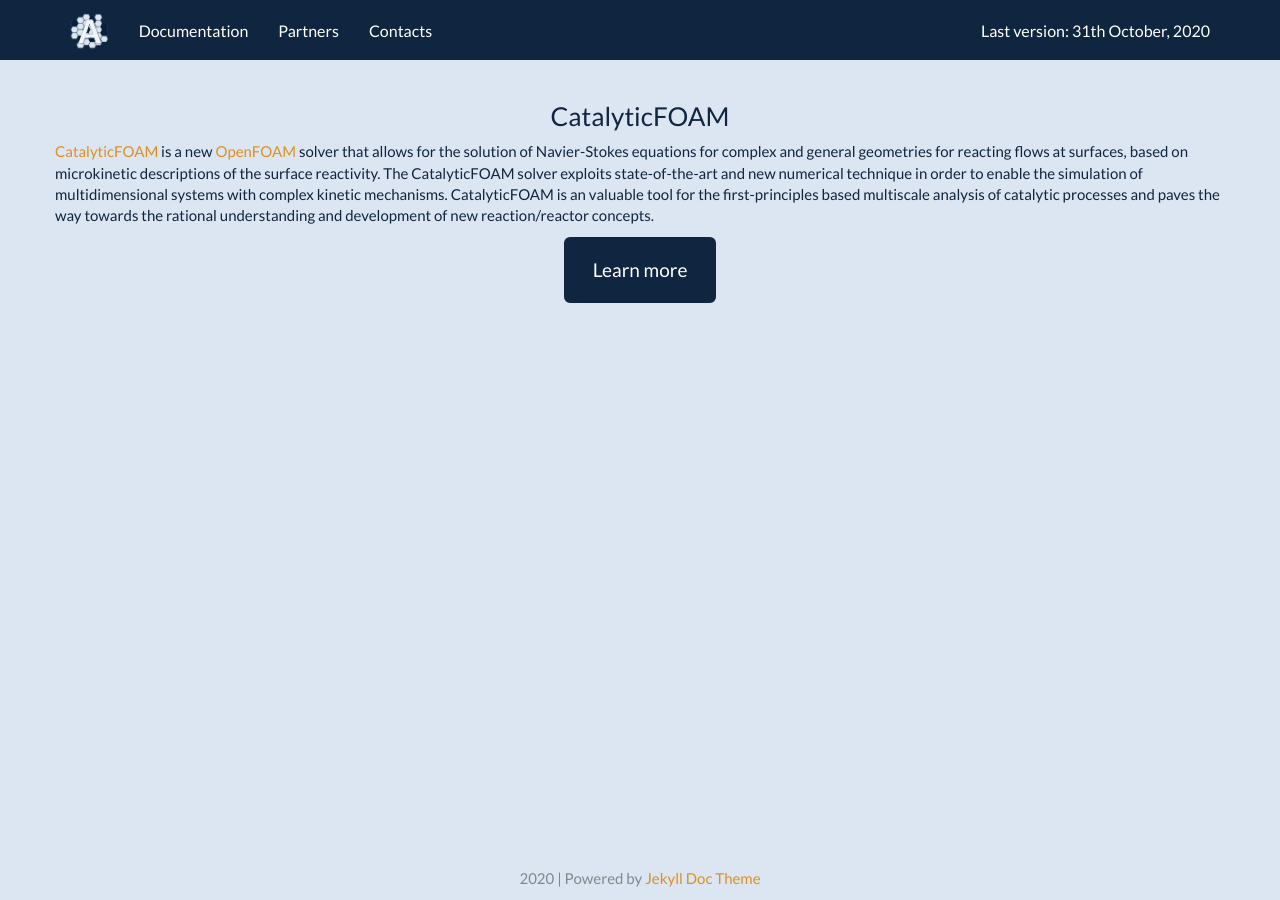
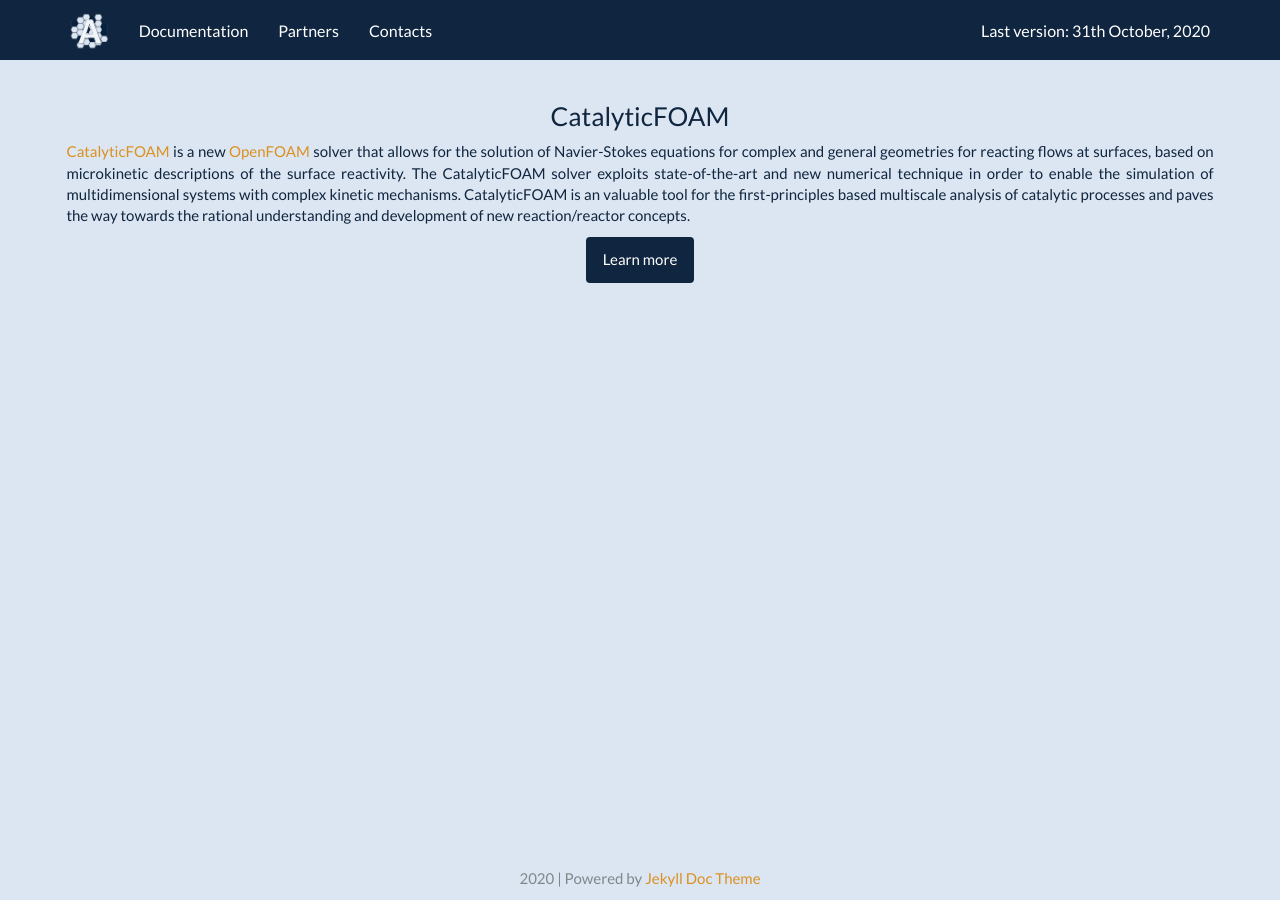
Before and after one commit to srebughini/ASALI, a Jekyll site: the page built from _pages/partners.md, in a window 1280 px wide. Built offline with Jekyll 4.4.1, drawn with Linux system fonts in a browser that asks for light colours.

Commit message:
Add padding to pages

```diff
--- a/_layouts/pages.html
+++ b/_layouts/pages.html
@@ -3,7 +3,7 @@
 ---
 
 <div class="container">
-  <div id="markdown-content-container">
+  <div id="markdown-content-container" style="padding-left: 1%; padding-right: 1%;">
     {{ content }}
   </div>
 </div>
--- a/_pages/partners.md
+++ b/_pages/partners.md
@@ -5,10 +5,10 @@
 
 <div class="row">
     <h3 class="text-center">CatalyticFOAM<br></h3>
-    <p><a href="http://www.catalyticfoam.polimi.it/">CatalyticFOAM</a> is a new <a href="https://openfoam.org/">OpenFOAM</a> solver that allows for the solution of Navier-Stokes equations for complex and general
+    <p class="text-justify"><a href="http://www.catalyticfoam.polimi.it/">CatalyticFOAM</a> is a new <a href="https://openfoam.org/">OpenFOAM</a> solver that allows for the solution of Navier-Stokes equations for complex and general
         geometries for reacting flows at surfaces, based on microkinetic descriptions of the surface reactivity. The CatalyticFOAM solver exploits state-of-the-art and new numerical technique in order to enable the simulation of multidimensional systems with complex kinetic mechanisms. CatalyticFOAM is an valuable tool for the first-principles based multiscale analysis of catalytic processes and paves the way towards the rational understanding and development of new reaction/reactor concepts.
     </p>
     <p class="text-center">
-        <a class="btn btn-primary btn-lg" href="http://www.catalyticfoam.polimi.it/" role="button">Learn more</a>
+        <a class="btn btn-primary btn" href="http://www.catalyticfoam.polimi.it/" role="button">Learn more</a>
     </p>
 </div>
--- a/index.html
+++ b/index.html
@@ -2,7 +2,7 @@
 layout: default
 ---
 
-<div class="header-container jumbotron">
+<div class="header-container jumbotron" style="padding-left: 1%; padding-right: 1%;">
     <div class="container">
         <h1>ASALI: Modeling and beyond</h1>
         <!--<p><br>Latest release: <u>31th October, 2020</u></p>-->
```
